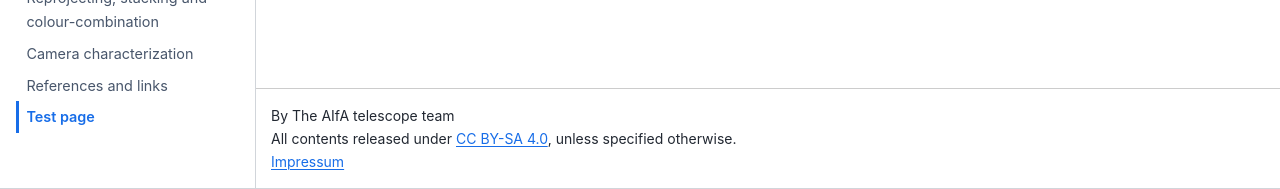
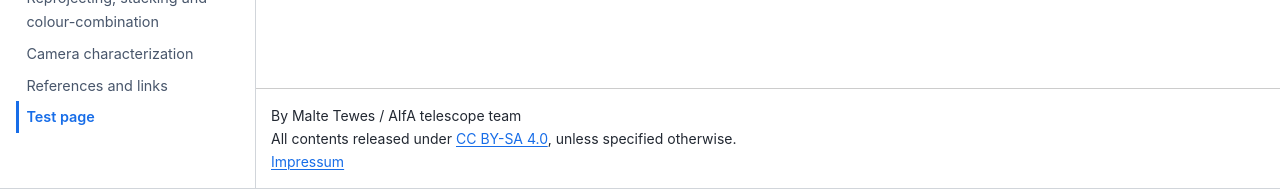
Before and after one commit to aifatelescope/datared, a Jupyter Book: the page built from book/demo.md, in a window 1280 px wide. Shown: the part 712-901 px from the top of the page. Built offline with Jupyter Book 1.0.4 settings and Sphinx 7.4.7 and the Sphinx Book theme 1.1.4, drawn with Linux system fonts in a browser that asks for light colours.

Commit message:
Minor edits,

```diff
--- a/book/_config.yml
+++ b/book/_config.yml
@@ -2,8 +2,8 @@
 # Learn more at https://jupyterbook.org/customize/config.html
 
 title: AIfA telescope data reduction tutorial
-author: The AIfA telescope team
-copyright: "2023"
+author: Malte Tewes / AIfA telescope team
+copyright: "2024"
 logo: ./figures/logo.png
 
 # Force re-execution of notebooks on each build.
```
Also changed, not shown: book/more.md (+7 -0 lines), book/astrometry.ipynb.
